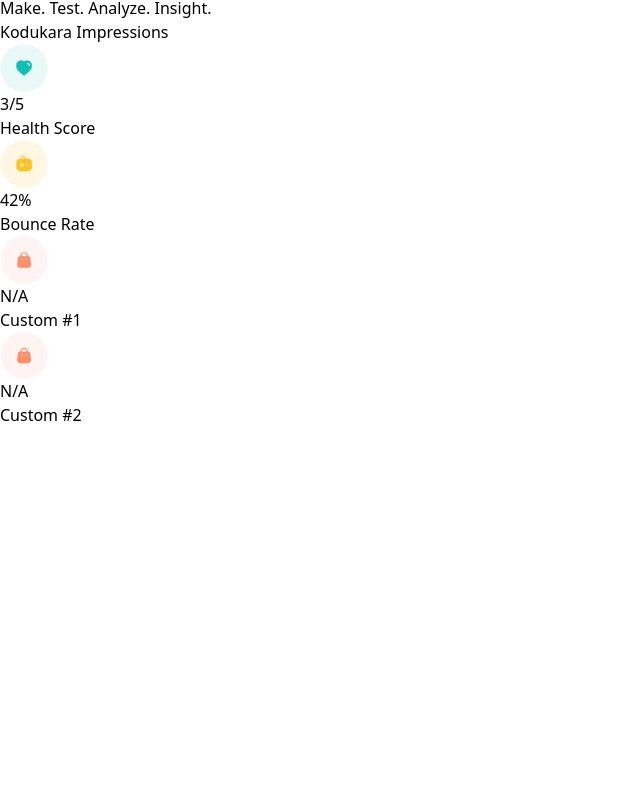
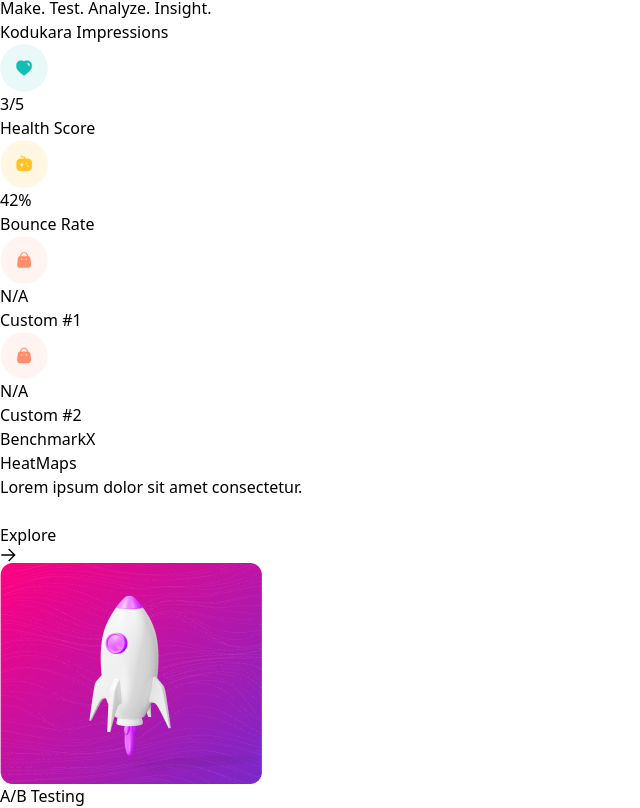
Before and after one commit to ashandimantha2000/BenchmarkX, a React (Vite) app in the folder Client/: page / in a window 1280 px wide. Shown: the part 2590-3398 px from the top of the page, without its empty margins (0-640 px from the left). Before the commit the page ends 3017 px from the top, so only its background shows below. Built offline with nearby package versions, Linux system fonts and the light colour scheme.

Commit message:
add: heatmap-card

```diff
--- /dev/null
+++ b/Client/src/components/dashboard/ABTesting.jsx
@@ -0,0 +1,12 @@
+import React from 'react'
+
+function ABTesting() {
+  return (
+    <div className="bg-slate-100 w-1/2 h-48 rounded-lg drop-shadow-xl shadow-slate-300 mt-8">
+        A/B Testing
+
+    </div>
+  )
+}
+
+export default ABTesting
--- /dev/null
+++ b/Client/src/components/dashboard/HeatMaps.jsx
@@ -0,0 +1,27 @@
+import { GrLinkNext } from "react-icons/gr";
+
+function HeatMaps() {
+  return (
+    <div className="bg-slate-100 w-1/2 h-48 rounded-lg drop-shadow-xl shadow-slate-300 mt-8 mr-11 p-3 flex">
+      <div className="pt-5 px-5">
+        <p className="text-primary_blue font-medium">BenchmarkX</p>
+        <h1 className="text-2xl font-bold">HeatMaps</h1>
+        <p className="text-primary_blue font-light text-sm">
+          Lorem ipsum dolor sit amet consectetur.
+        </p>
+        <br />
+        <div className="flex">
+          <button className="text-base font-bold pr-2">Explore</button>
+          <GrLinkNext className="mt-1" />
+        </div>
+      </div>
+      <div></div>
+      <img
+        src="../src/assets/images/dashboard/heatmapRocket.png"
+        alt="heatmap-rocket"
+      />
+    </div>
+  );
+}
+
+export default HeatMaps;
--- a/Client/src/components/dashboard/UpdateCard.jsx
+++ b/Client/src/components/dashboard/UpdateCard.jsx
@@ -9,7 +9,7 @@
           data.updateScores &&
           data.updateScores.map((pdata) => (
             <div key={pdata.id}>
-              <div className="bg-slate-100 w-56 h-24 rounded-lg drop-shadow-xl shadow-slate-300 pt">
+              <div className="bg-slate-100 w-56 h-24 rounded-lg drop-shadow-xl shadow-slate-300">
                 <div className="flex justify-evenly pt-6">
                   <img
                     src={pdata.image}
--- a/Client/src/pages/Dashboard.jsx
+++ b/Client/src/pages/Dashboard.jsx
@@ -4,6 +4,9 @@
 import Header from "../partials/Header";
 import WelcomeBanner from "../components/dashboard/WelcomeBanner";
 import UpdateCard from "../components/dashboard/UpdateCard";
+import HeatMaps from "../components/dashboard/HeatMaps";
+import ABTesting from "../components/dashboard/ABTesting";
+
 
 function Dashboard() {
   const [sidebarOpen, setSidebarOpen] = useState(false);
@@ -24,6 +27,10 @@
             <WelcomeBanner />
             <h1>Kodukara Impressions</h1>
             <UpdateCard />
+            <div className="flex justify-between w-full">
+            <HeatMaps />
+            <ABTesting />
+            </div>
           </div>
         </main>
       </div>
```
Also changed, not shown: Client/src/assets/images/dashboard/heatmapRocket.png (added).
